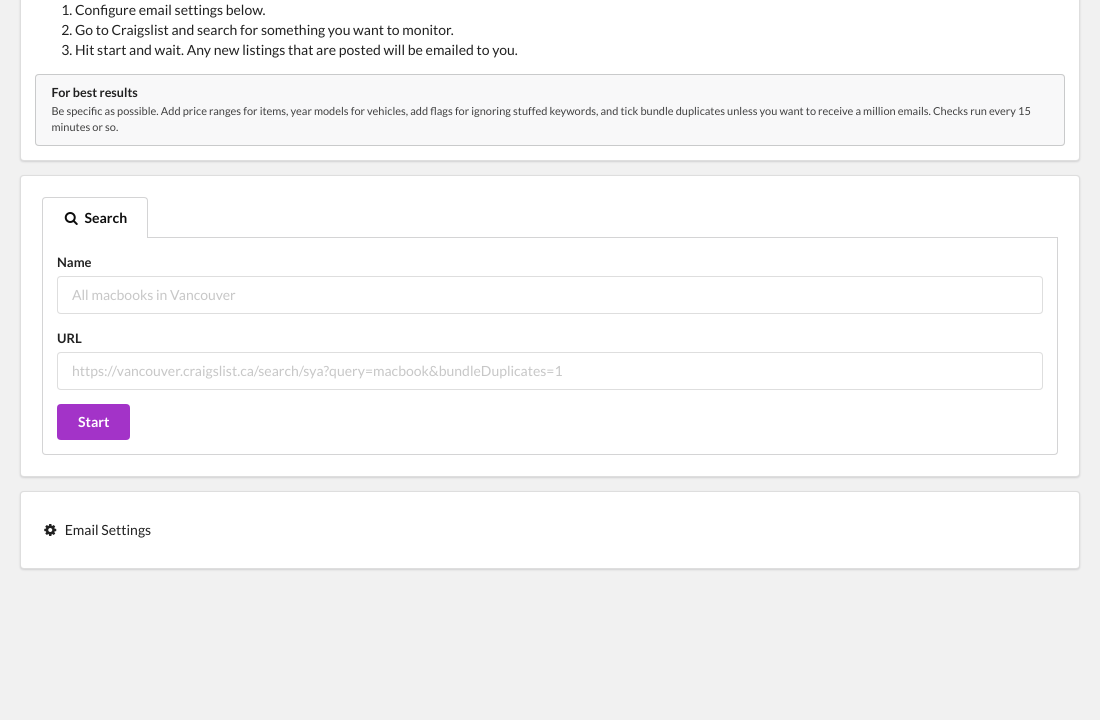
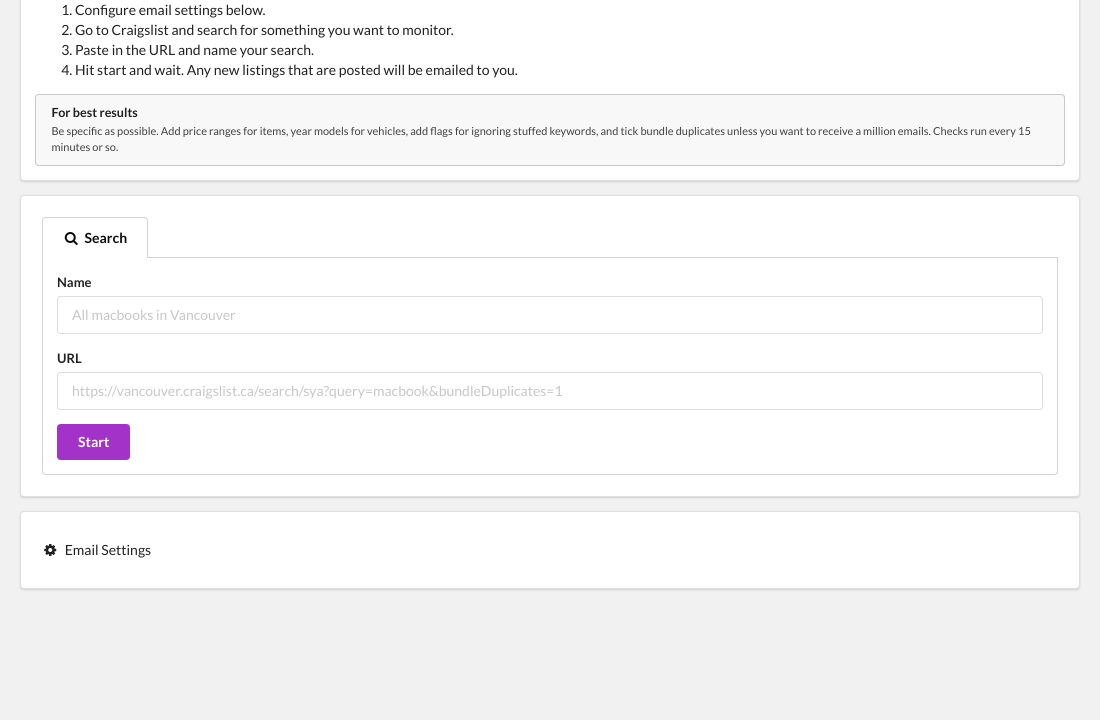
Before and after one commit to tayloraleach/craigslist-mailer, an Electron app: page index.html in a window 1100 px wide. Shown: the part 80-800 px from the top of the page. Drawn offline with nearby package versions, Linux system fonts and the light colour scheme; no server answers.

Commit message:
updated instructions

```diff
--- a/index.html
+++ b/index.html
@@ -19,6 +19,7 @@
         <ol>
           <li>Configure email settings below.</li>
           <li>Go to Craigslist and search for something you want to monitor.</li>
+          <li>Paste in the URL and name your search.</li>
           <li>Hit start and wait. Any new listings that are posted will be emailed to you.</li>
         </ol>
 
```
Also changed, not shown: 1 other file.
